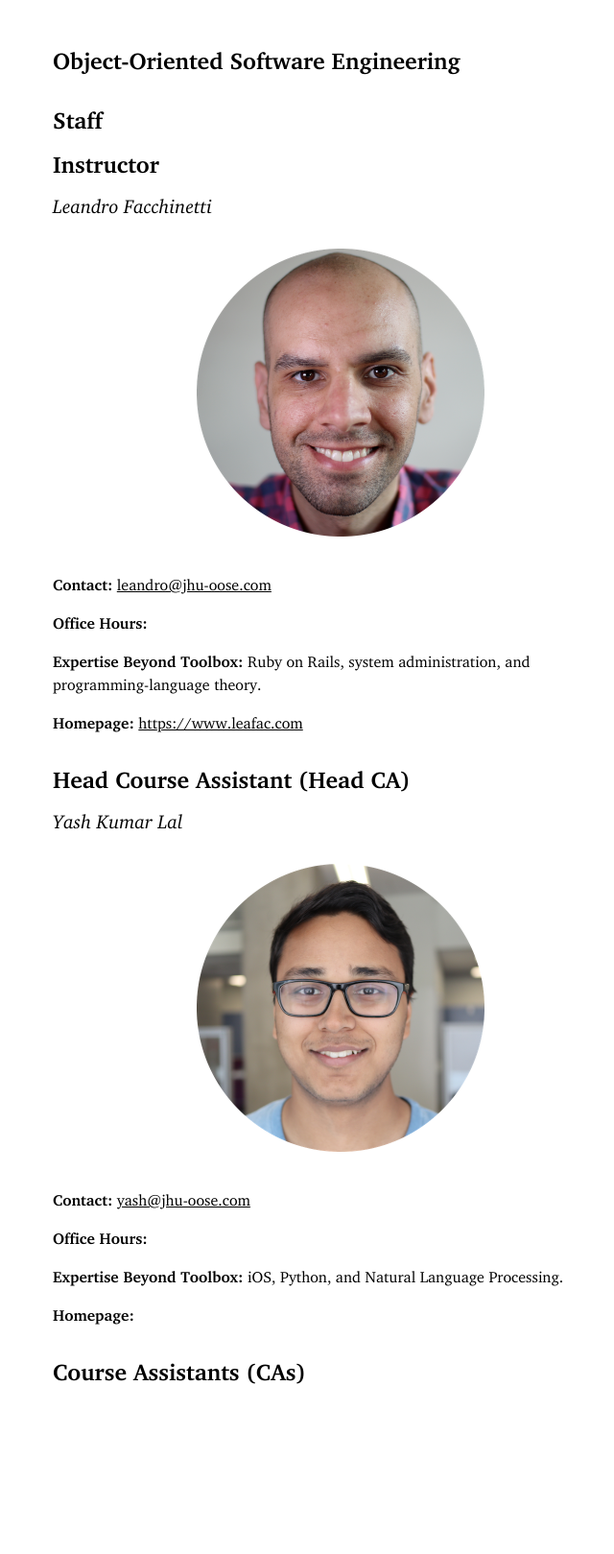
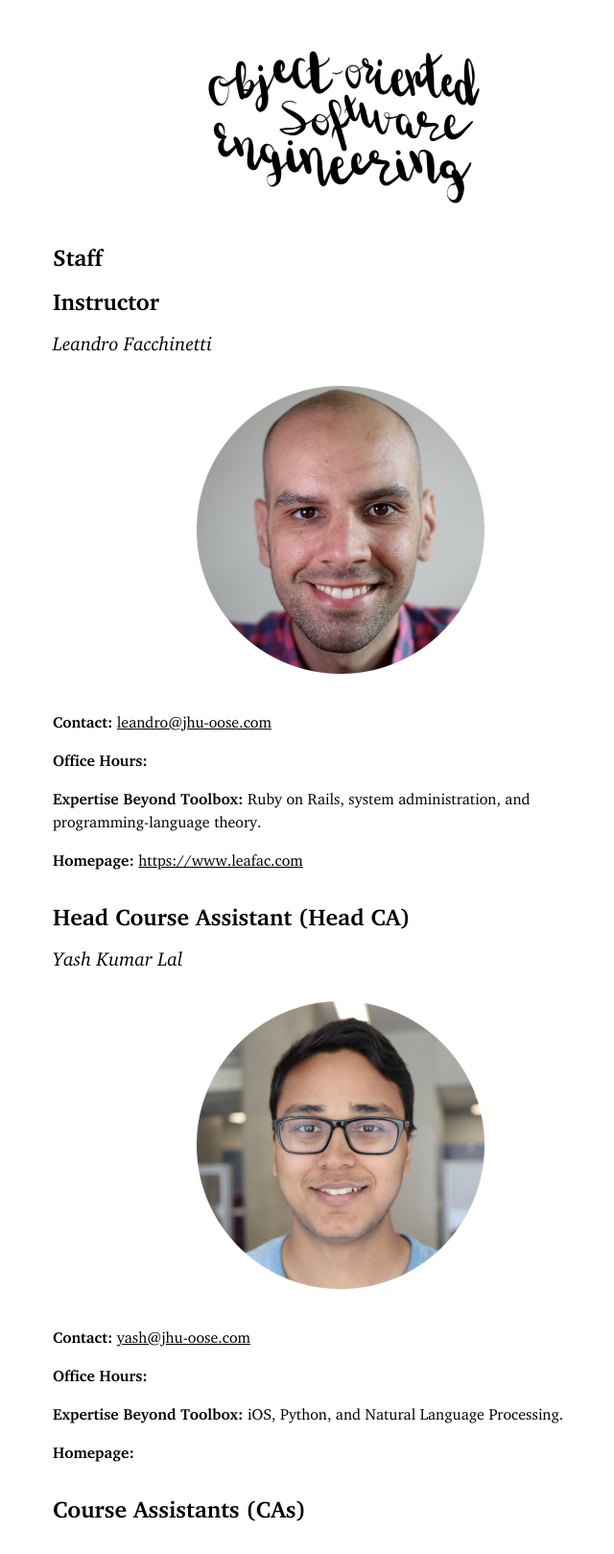
Before and after one commit to skemper/www.jhu-oose.com, a Jekyll site: the page built from staff/index.md, in a window 1280 px wide. Shown: the whole page at 96% size, without its empty margins (285-925 px from the left). Built offline with Jekyll 4.4.1, drawn with Linux system fonts in a browser that asks for light colours; our own code applies the rules of GitHub Pages for plain Markdown files; before the commit the page ends 1476 px from its top, so only the background shows below that.

Commit message:
Add logo

```diff
--- a/_layouts/default.html
+++ b/_layouts/default.html
@@ -12,7 +12,7 @@
     <title>{% if page.title %}{{ page.title | markdownify | strip_html }} · {% endif %}Object-Oriented Software Engineering</title>
   </head>
   <body>
-    <header><h1><a href="/">Object-Oriented Software Engineering</a></h1></header>
+    <header><h1><a href="/"><img alt="Object-Oriented Software Engineering" src="/logo.png" width="300"></a></h1></header>
     <main>{{ content }}</main>
   </body>
 </html>
--- a/stylesheets/main.scss
+++ b/stylesheets/main.scss
@@ -90,6 +90,7 @@ h1, h2 {
   margin-top: 2rem;
   a { text-decoration: none; }
   & + & { margin-top: 1rem; }
+  header & { text-align: center; }
 }
 
 h1 {
```
Also changed, not shown: logo.png (added), 1 other file.
